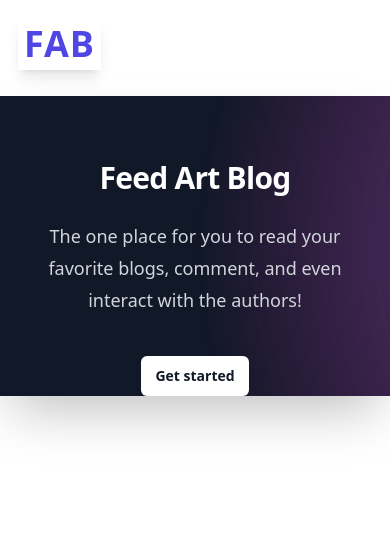
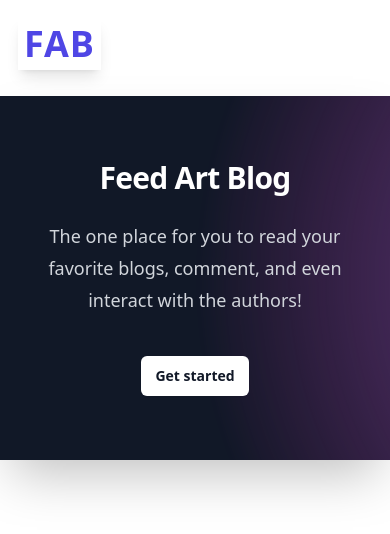
Before and after one commit to ShernOc/phse-2-project, a React (Vite) app: page / in a window 390 px wide. Shown: the top 534 px of the page. Built offline with nearby package versions, Linux system fonts and the light colour scheme.

Commit message:
Adjust padding and spacing in Landing page
- Updated padding on the Landing page container to improve spacing
  across different screen sizes.
- Changed `py-16` to `py-16 lg:py-0` to refine vertical padding on
  larger screens.

```diff
--- a/src/pages/landing.jsx
+++ b/src/pages/landing.jsx
@@ -5,7 +5,7 @@ function Landing() {
     <>
       <div className="bg-white">
         <div className="mx-auto max-w-7xl py-24 sm:px-6 sm:py-32 lg:px-8">
-          <div className="relative isolate overflow-hidden bg-gray-900 px-6 pt-16 shadow-2xl sm:rounded-3xl sm:px-16 md:pt-24 lg:flex lg:gap-x-20 lg:px-24 lg:pt-0">
+          <div className="relative isolate overflow-hidden bg-gray-900 px-6 py-16 lg:py-0 shadow-2xl sm:rounded-3xl sm:px-16 md:pt-24 lg:flex lg:gap-x-20 lg:px-24 lg:pt-0">
             <svg
               viewBox="0 0 1024 1024"
               aria-hidden="true"
```
